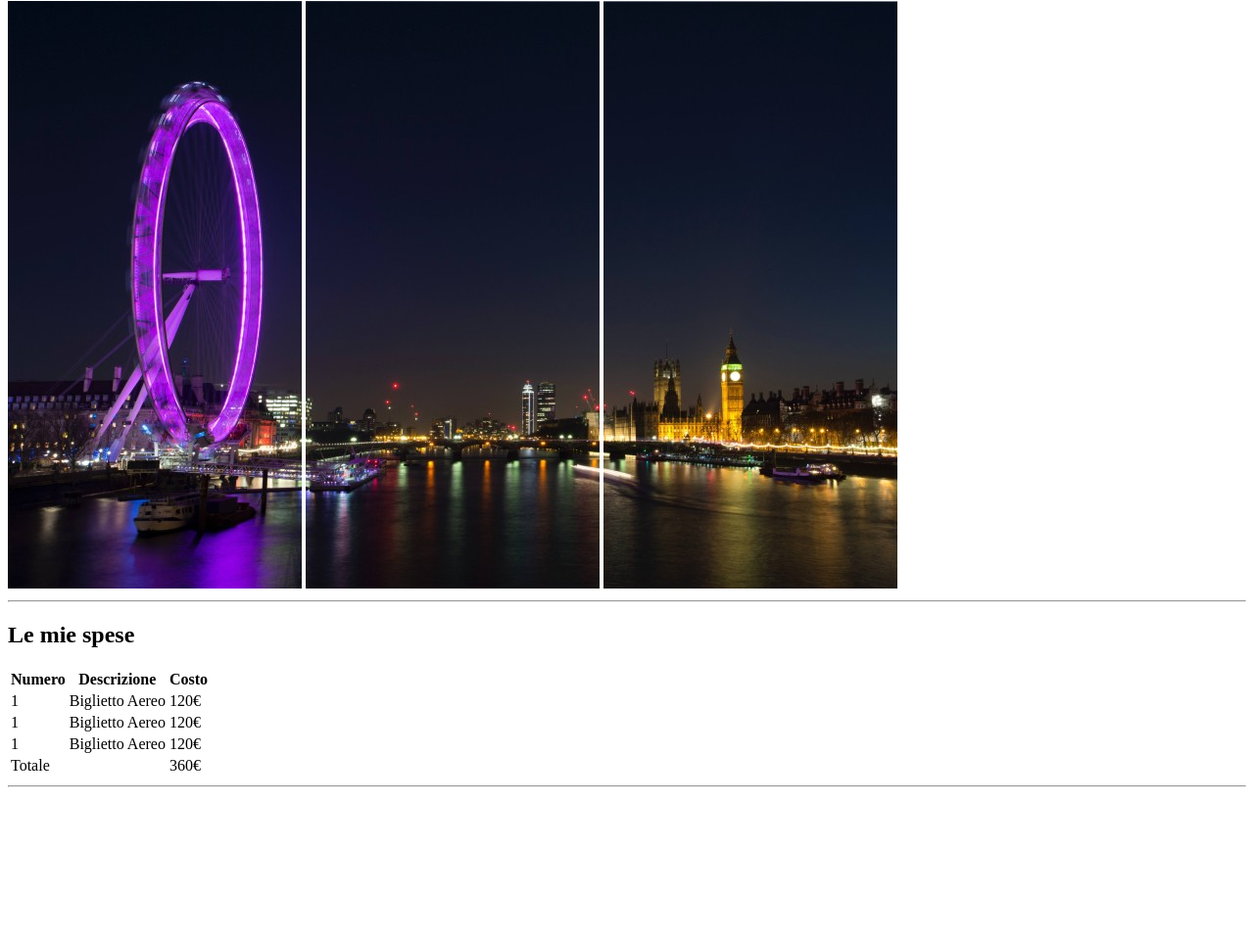
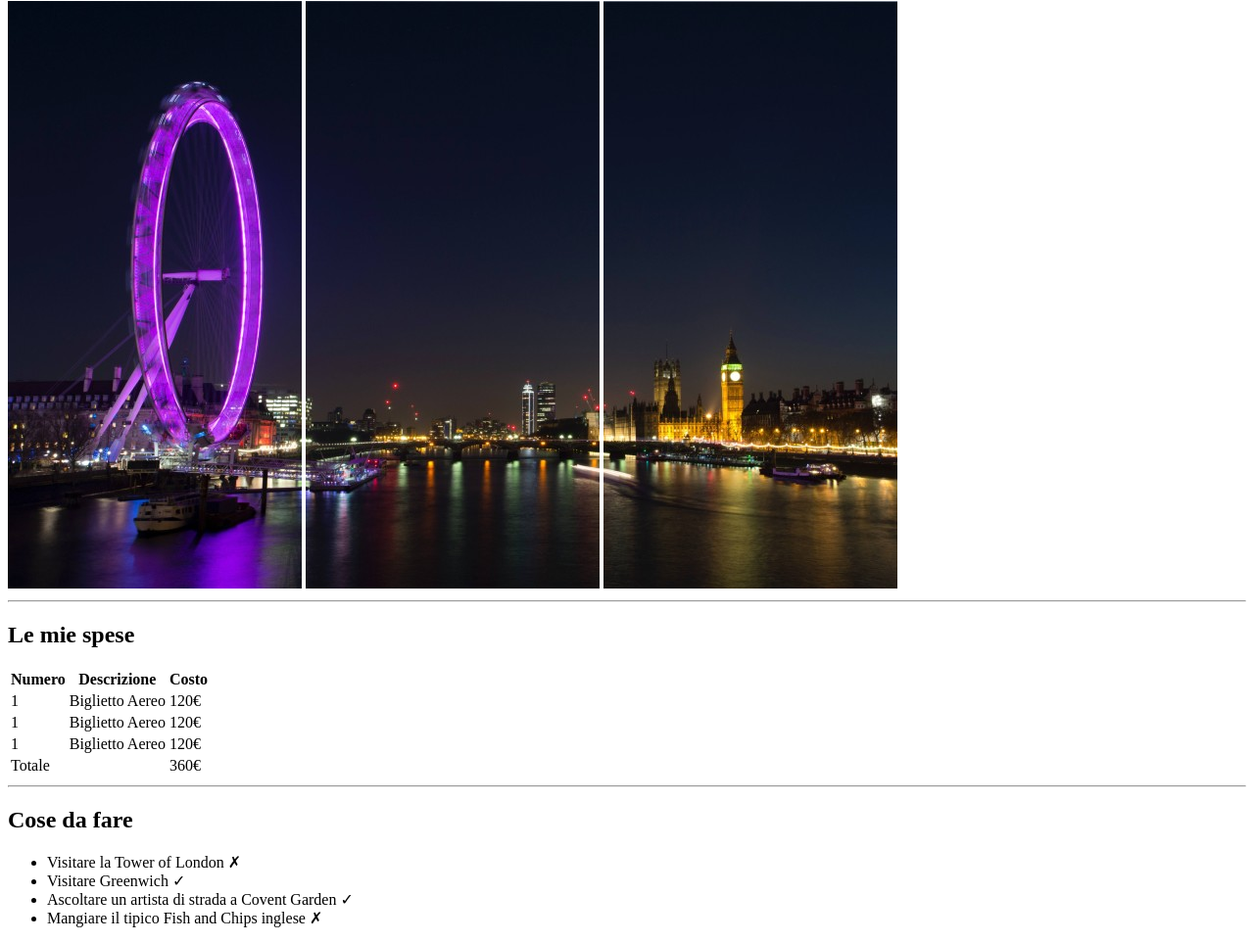
Before and after one commit to MicheleRaisa95/html-london-trip, a plain HTML site: page index.html in a window 1280 px wide. Shown: the part 79-1042 px from the top of the page at 98% size. Before the commit the page ends 891 px from the top, so only its background shows below. Drawn offline with Linux system fonts and the light colour scheme.

Commit message:
[ADD] added_bullet_list

```diff
--- a/index.html
+++ b/index.html
@@ -55,5 +55,25 @@
          <!-- TERMINE TABELLA -->
          </div>
          <hr>
+
+         <!-- CONTENITORE PRIMO ELENCO PUNTATO -->
+         <div>
+            <h2>Cose da fare</h2>
+            <ul>
+                <li>
+                    Visitare la Tower of London &#10007;
+                </li>
+                <li>
+                    Visitare Greenwich &#10003;
+                </li>
+                <li>
+                    Ascoltare un artista di strada a Covent Garden &#10003;
+                </li>
+                <li>
+                    Mangiare il tipico Fish and Chips inglese &#10007;
+                </li>
+            </ul>
+         </div>
+
 </body>
 </html>
```
Also changed, not shown: img/pexels-bill-emrich-230794-0.jpg (deleted), img/pexels-bill-emrich-230794-1.jpg (deleted), img/pexels-bill-emrich-230794-2.jpg (deleted).
